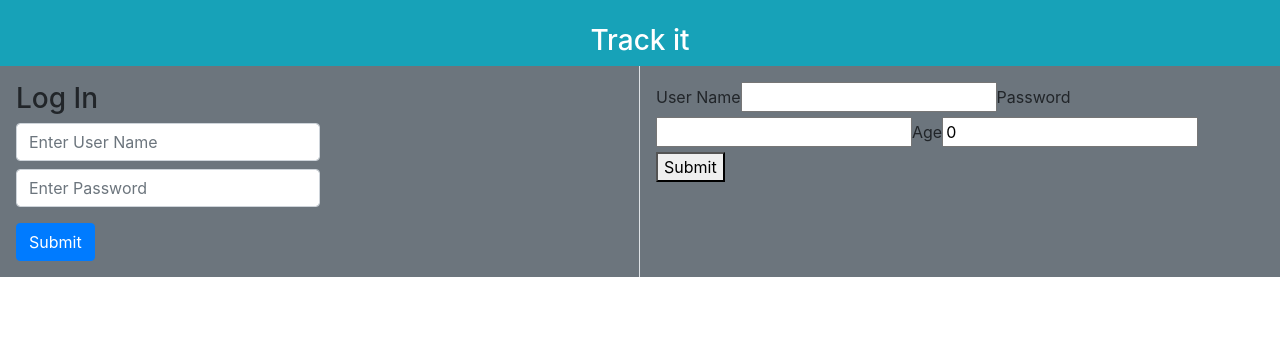
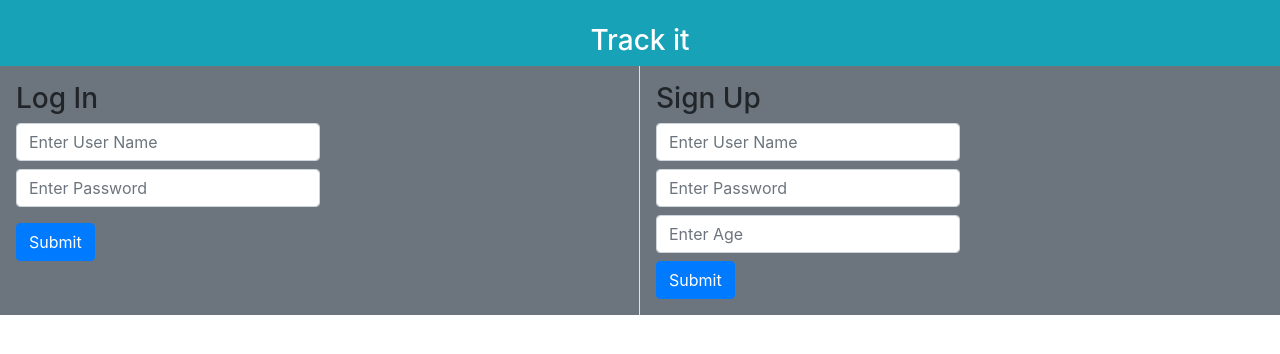
Before and after one commit to OdongAlican/track-it-front-end, a React (Create React App) app: page /signin in a window 1280 px wide. Shown: the top 354 px of the page. Built offline with nearby package versions, Linux system fonts and the light colour scheme.

Commit message:
add style to the sign up form

```diff
--- a/src/components/auth/Signup.jsx
+++ b/src/components/auth/Signup.jsx
@@ -7,7 +7,7 @@ const Signup = ( props ) => {
     let { history } = props
     const [username, setUsername] = useState('')
     const [password, setPassword] = useState('')
-    const [age, setAge] = useState(0)
+    const [age, setAge] = useState('')
     const dispatch = useDispatch()
 
     const submitData = (event) => {
@@ -17,14 +17,24 @@ const Signup = ( props ) => {
 
     return(
         <div>
+            <h3>Sign Up</h3>
         <form onSubmit = { submitData }>
-            <label htmlFor="username">User Name</label>
-            <input value = { username } onChange={ e => setUsername(e.target.value) }></input>
-            <label htmlFor="password"> Password</label>
-            <input value = { password } onChange= { e => setPassword(e.target.value )}></input>
-            <label htmlFor="age"> Age </label>
-            <input value = { age } onChange = { e => setAge(e.target.value)}></input>
-            <button type="submit">Submit</button>
+            <input
+            placeholder="Enter User Name"
+            className="form-control col-md-6 mb-2"
+            value = { username }
+            onChange={ e => setUsername(e.target.value) }></input>
+            <input
+            placeholder="Enter Password"
+            className="form-control col-md-6 mb-2"
+            value = { password }
+            onChange= { e => setPassword(e.target.value )}></input>
+            <input
+            placeholder="Enter Age"
+            className="form-control col-md-6"
+            value = { age }
+            onChange = { e => setAge(e.target.value)}></input>
+            <button type="submit" className="btn btn-primary mt-2">Submit</button>
         </form>
         </div>
     )
```
